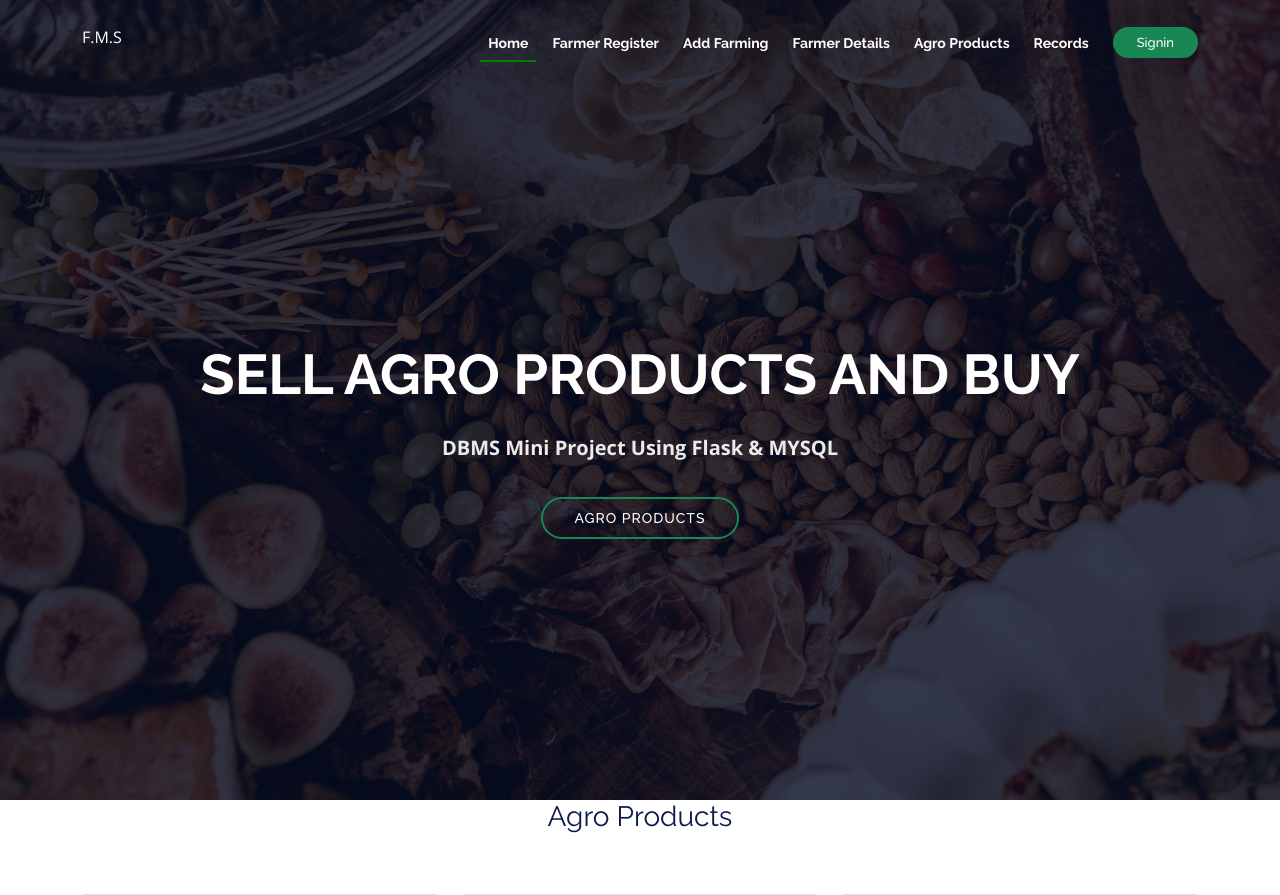
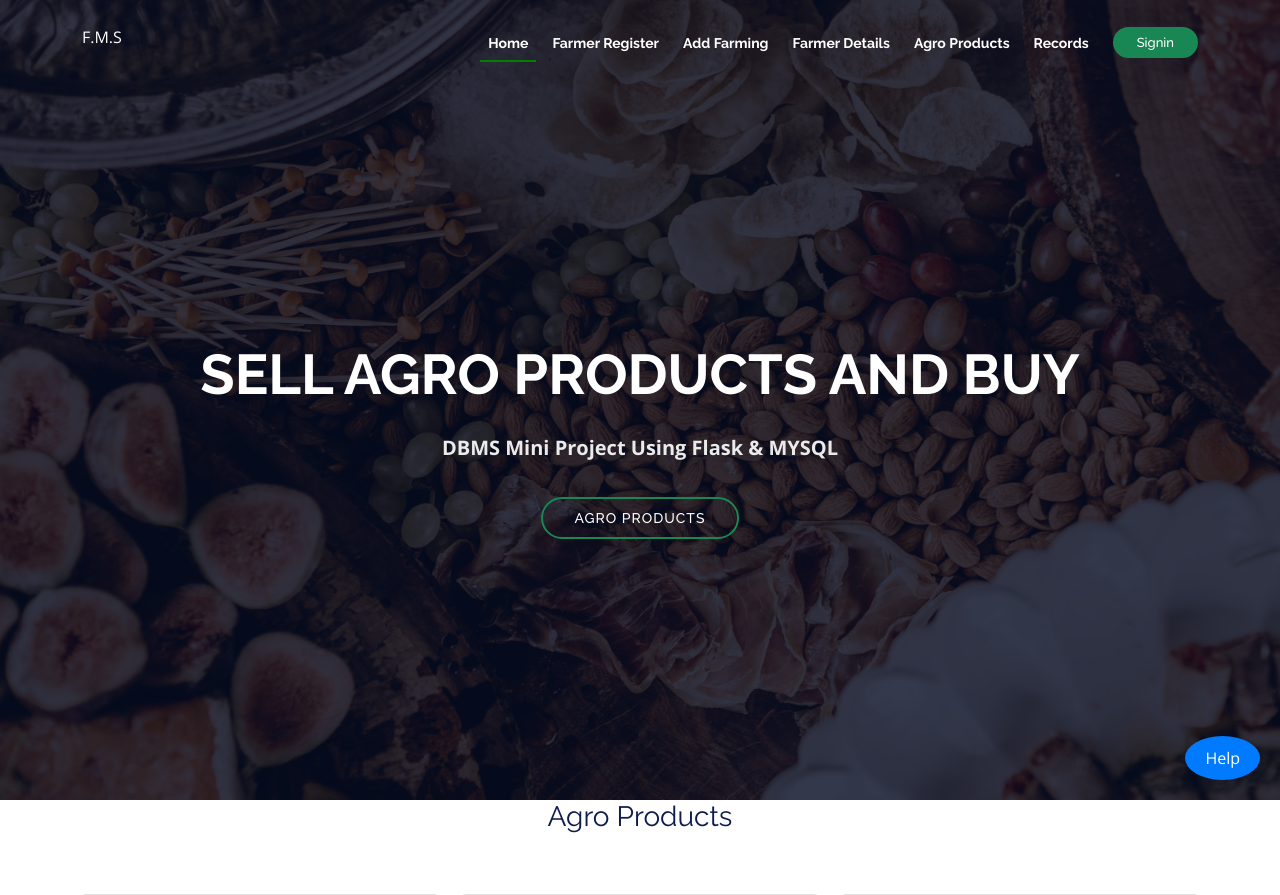
Before and after one commit to Kkettkss/farmer, a Flask app: page /agroproducts in a window 1280 px wide. Shown: the top 895 px of the page. Run offline with Flask 3, Linux system fonts and the light colour scheme; data comes from the database, SQL or seed files in the repository; parts of the project's set-up code (start-up, migrations or seed data) failed here and were passed over; some libraries are stand-ins or nearby versions.

Commit message:
Update base.html

```diff
--- a/templates/base.html
+++ b/templates/base.html
@@ -24,7 +24,21 @@
   <!-- Template Main CSS File -->
   <link href="static/assets/css/style.css" rel="stylesheet">
 
-
+   <style>
+    /* Style for Help Button */
+    .help-button {
+      position: fixed;
+      bottom: 20px;
+      right: 20px;
+      z-index: 9999;
+      background-color: #007bff;
+      color: #fff;
+      padding: 10px 20px;
+      border-radius: 50%;
+      font-size: 16px;
+      cursor: pointer;
+    }
+  </style>
 </head>
 
 <body>
@@ -99,6 +113,16 @@
 
   <a href="#" class="back-to-top"><i class="fa fa-angle-up"></i></a>
 
+       <!-- Help Button -->
+ <div class="help-button" onclick="toggleChat()">Help</div>
+ <!-- End Help Button -->
+
+ <!-- Chat Bot -->
+ <div id="chat-container" style="display: none;">
+  <iframe src="https://webchat.botframework.com/embed/ketki-bot?s=-AJB7d2ckoM.tPOVv-AfQOXxHt6vaL5UeZPeuVOv2J6WwIX4cDdotWQ" style="height: 502px; max-height: 502px; width: 300px; border: none;"></iframe>
+</div>
+
+
   <!-- Vendor JS Files -->
   <script src="static/assets/vendor/jquery/jquery.min.js"></script>
   <script src="static/assets/vendor/bootstrap/js/bootstrap.bundle.min.js"></script>
@@ -114,6 +138,19 @@
   <!-- Template Main JS File -->
   <script src="static/assets/js/main.js"></script>
 
+     <script>
+    // Function to toggle chat window
+    function toggleChat() {
+      var chatContainer = document.getElementById('chat-container');
+      if (chatContainer.style.display === 'none') {
+        chatContainer.style.display = 'block';
+      } else {
+        chatContainer.style.display = 'none';
+      }
+    }
+  </script>
+
+
 </body>
 
 </html>
```
